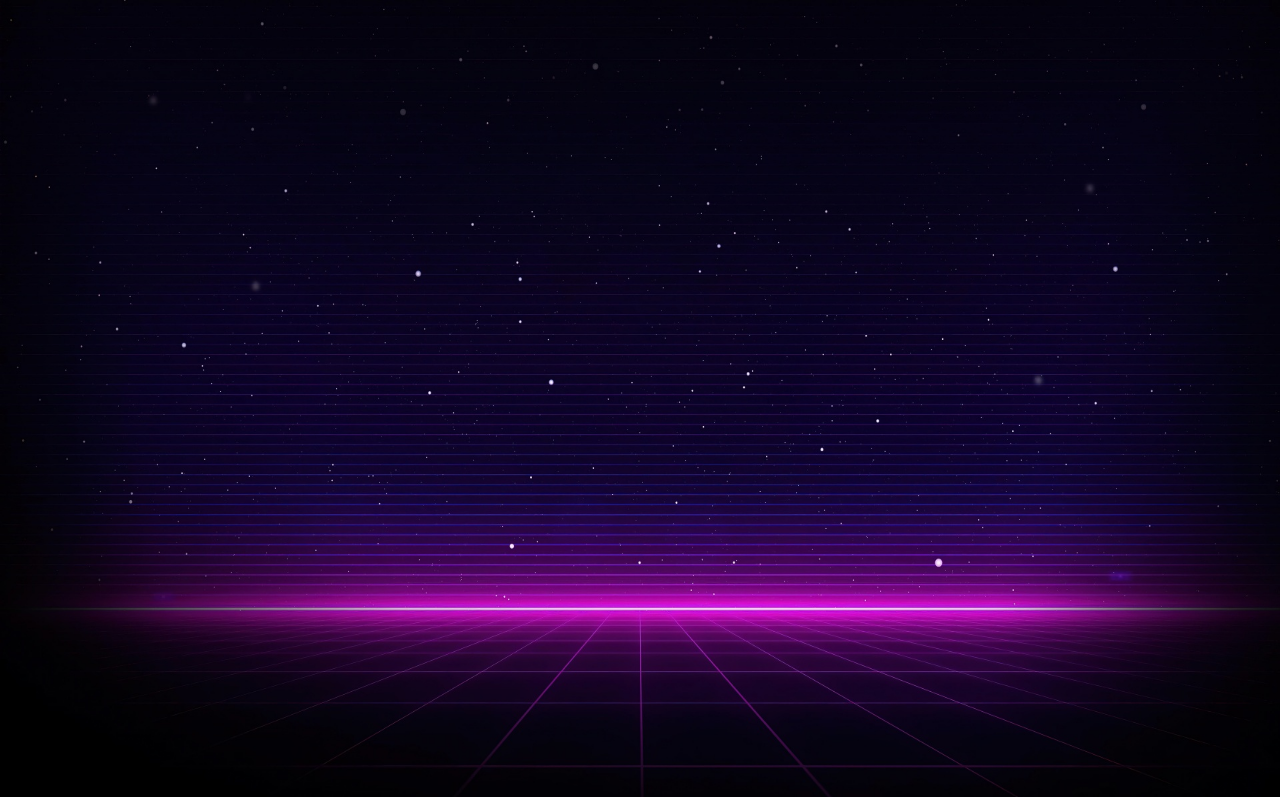
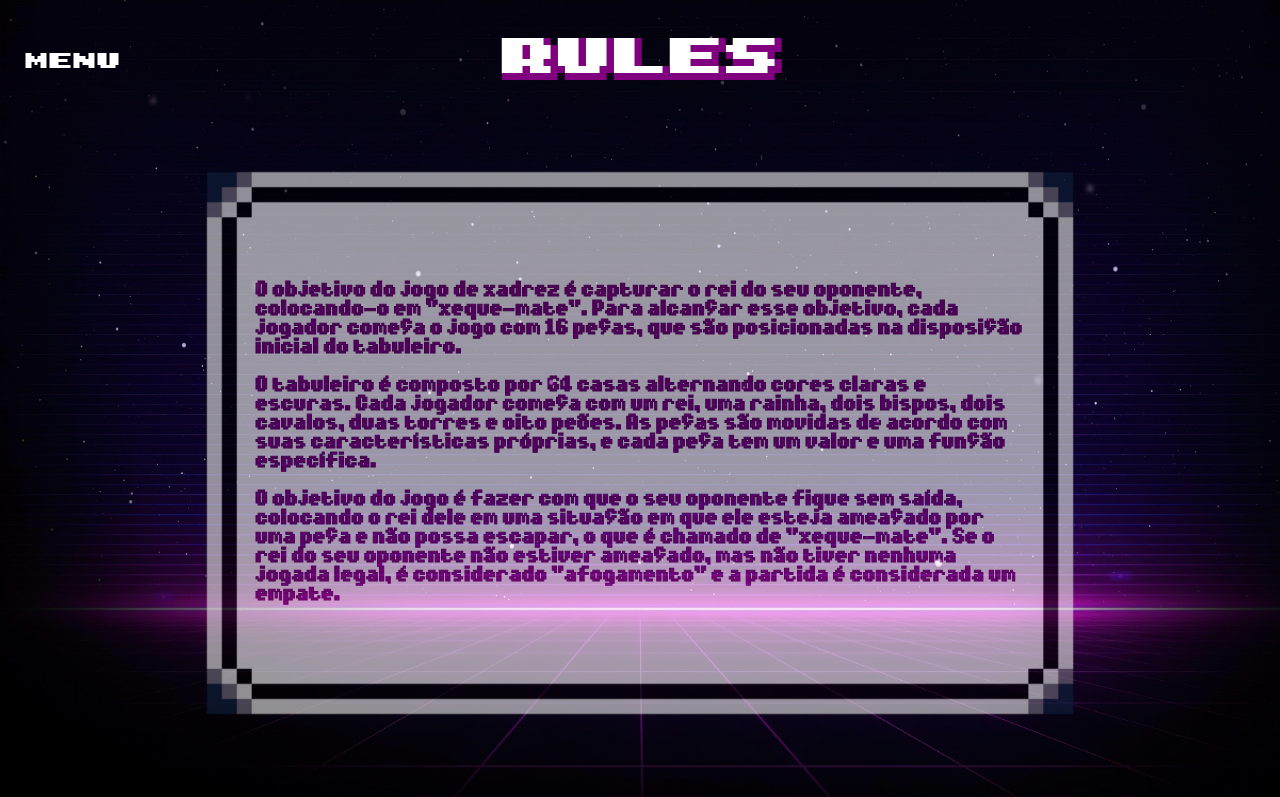
Before and after one commit to vRamosHub/projeto-pessoal, a plain HTML site: page Site-Institucional/rules.html in a window 1280 px wide. Shown: the top 797 px of the page. Drawn offline with Linux system fonts and the light colour scheme.

Commit message:
Alterações Rules

```diff
--- a/Site-Institucional/css/index-style.css
+++ b/Site-Institucional/css/index-style.css
@@ -18,6 +18,11 @@
 body {
   margin: 0;
   padding: 0;
+}
+
+a {
+  text-decoration: none;
+  color: white;
 }
 
 /* Definindo plano de fundo */
--- a/Site-Institucional/css/rules-style.css
+++ b/Site-Institucional/css/rules-style.css
@@ -1,13 +1,131 @@
+/* Fontes */
+@font-face {
+  font-family: "Arcade-In";
+  src: url("../fonts/8-bit\ Arcade\ In.ttf") format("truetype");
+}
+
+@font-face {
+  font-family: "Arcade-Out";
+  src: url("../fonts/8-bit\ Arcade\ Out.ttf") format("truetype");
+}
+
+@font-face {
+  font-family: "8-Bit";
+  src: url("../fonts/Diary\ of\ an\ 8-bit\ mage.otf") format("truetype");
+}
+
 body {
   margin: 0;
   padding: 0;
+  width: 100%;
+  height: 100vh;
 }
 
 #conteudo {
-  width: 100vw;
-  height: 100vh;
+  width: 100;
+  height: 100%;
   background-image: url("../assets/stars-3.jpg");
   background-size: 100% 100%;
   background-repeat: no-repeat;
-  background: wi;
+  display: flex;
+  flex-direction: column;
+  /* background-color: aqua; */
 }
+
+
+#header {
+  display: flex;
+  /* align-items: center; */
+  /* justify-content: center; */
+  width: 100%;
+  /* background-color: red; */
+}
+
+#rules {
+  position: relative;
+  width: 80%;
+  display: flex;
+  justify-content: flex-start;
+}
+
+#menu {
+  width: 20%;
+  color: white;
+  font-family: 'Arcade-In';
+  font-size: 300%;
+  display: flex;
+  justify-content: left;
+  align-items: center;
+}
+
+#menu a {
+  margin-left: 10%;
+  margin-top: 10%;
+  text-decoration: none;
+  color: white;
+}
+
+#text_1 {
+  font-family: 'Arcade-In',sans-serif;
+  font-size: 700%;
+  color: white;
+  margin-left: 24%;
+}
+#text_2 {
+  font-family: 'Arcade-Out',sans-serif;
+  font-size: 700%;
+  color: purple;
+  position: absolute;
+  left: 24%;
+}
+
+
+#texto_regras {
+  color: purple;
+  -webkit-text-stroke: 1px rgb(94, 0, 94);
+  width: 100%;
+  height: 100%;
+  display: flex;
+  align-items: center;
+}
+
+#caixa_texto {
+  width: 100%;
+  height: 80%;
+  background-image: url(../assets/cardboarder.png);
+  background-size: 70% 100%;
+  background-position: center;
+  background-repeat: no-repeat;
+  opacity: 60%;
+  display: flex;
+  justify-content: center;
+  align-items: center;
+}
+
+ #TEXTO {
+  font-family: "8-bit";
+  font-size: 120%;
+  width: 60%;
+
+}
+
+/* ------------------------------------------------------- */
+/* Fileiras de peças */
+
+#fileira_1 {
+  width: 100%;
+  height: 40%;
+  /* background-color: red; */
+}
+
+#fileira_2 {
+  width: 100%;
+  height: 40%;
+  /* background-color: purple; */
+}
+
+.conteudo_2 {
+  width: 100%;
+  height: 100vh;
+  background-color: aqua;
+}
--- a/Site-Institucional/rules.html
+++ b/Site-Institucional/rules.html
@@ -8,7 +8,36 @@
     <link rel="stylesheet" href="css/rules-style.css" />
   </head>
   <body>
-    <div id="conteudo"></div>
+    <div id="conteudo">
+
+      <div id="header">
+        <div id="menu">
+          <a href="index.html">
+            <span>MENU</span>
+          </a>
+        </div>
+        <div id="rules">
+          <span id="text_1">RULES</span>
+          <span id="text_2">RULES</span>
+        </div>
+      </div>
+
+      <div id="texto_regras">
+        <div id="caixa_texto">
+          <div id="TEXTO">
+            <p>O objetivo do jogo de xadrez é capturar o rei do seu oponente, colocando-o em "xeque-mate". Para alcançar esse objetivo, cada jogador começa o jogo com 16 peças, que são posicionadas na disposição inicial do tabuleiro. <br></p>
+            <p>O tabuleiro é composto por 64 casas alternando cores claras e escuras. Cada jogador começa com um rei, uma rainha, dois bispos, dois cavalos, duas torres e oito peões. As peças são movidas de acordo com suas características próprias, e cada peça tem um valor e uma função específica. <br></p>
+            <p>O objetivo do jogo é fazer com que o seu oponente fique sem saída, colocando o rei dele em uma situação em que ele esteja ameaçado por uma peça e não possa escapar, o que é chamado de "xeque-mate". Se o rei do seu oponente não estiver ameaçado, mas não tiver nenhuma jogada legal, é considerado "afogamento" e a partida é considerada um empate. <br></p>
+          </div>
+        </div>
+      </div>
+
+    </div>
+
+    <div class="conteudo_2">
+      <div id="fileira_1"></div>
+      <div id="fileira_2"></div>
+    </div>
   </body>
 </html>
 <script></script>
```
Also changed, not shown: Site-Institucional/index.html (+2 -1 lines).
